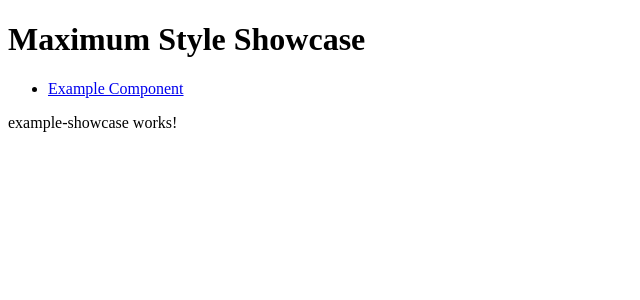
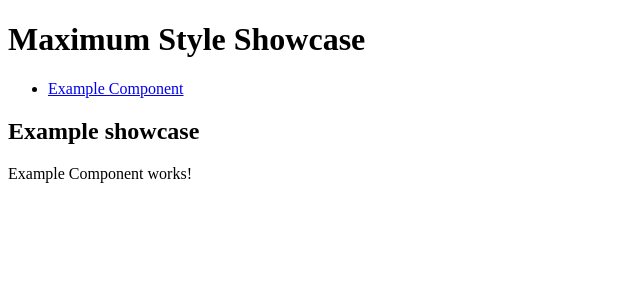
Before and after one commit to maximum-style/angular-components, an Angular app: page /showcase/example in a window 1280 px wide. Shown: the top 300 px of the page, without its empty margins (0-640 px from the left). Built offline with nearby package versions, Linux system fonts and the light colour scheme.

Commit message:
Adding ExampleComponent in showcase

```diff
--- a/src/app/components/example/example.component.html
+++ b/src/app/components/example/example.component.html
@@ -1,2 +1 @@
-<h2>Example component:</h2>
-<max-example />
+<p>Example Component works!</p>
--- a/src/app/showcase/example-showcase/example-showcase.component.html
+++ b/src/app/showcase/example-showcase/example-showcase.component.html
@@ -1 +1,2 @@
-<p>example-showcase works!</p>
+<h2>Example showcase</h2>
+<max-example />
```
